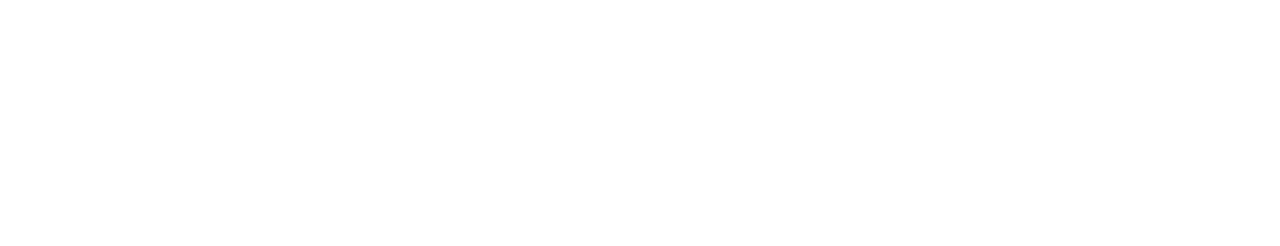
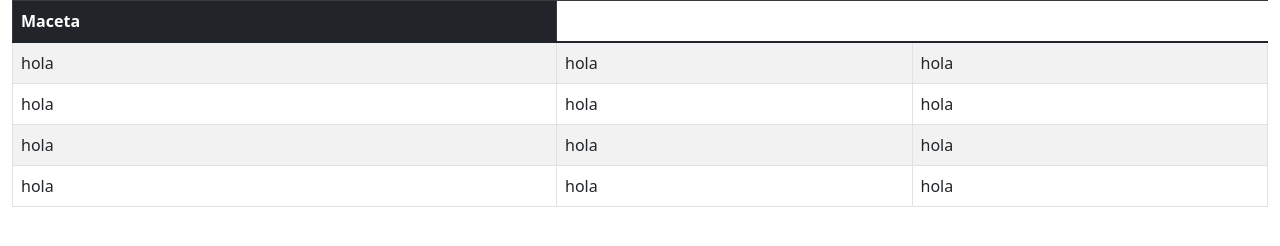
Before and after one commit to erkakii/Bootstrap, a plain HTML site: page Ejercicios/16- Boletin/index.html in a window 1280 px wide. Drawn offline with Linux system fonts and the light colour scheme.

Commit message:
falta por terminar el 13

```diff
--- a/Ejercicios/16- Boletin/css-web/index.css
+++ b/Ejercicios/16- Boletin/css-web/index.css
@@ -0,0 +1,12 @@
+
+.rojo{
+    background-color: red;
+}
+
+.verde{
+    background-color: green;
+}
+
+.negro{
+    background-color: black;
+}
--- a/Ejercicios/16- Boletin/index.html
+++ b/Ejercicios/16- Boletin/index.html
@@ -12,7 +12,33 @@
 <div class="container-fluid">
     <div class="row">
         <div class="col-12">
-
+            <table class="table table-hover table-striped table-bordered">
+                <thead class="table-dark">
+                <th>Maceta</th>
+                </thead>
+                <tbody>
+                <tr>
+                    <td>hola</td>
+                    <td>hola</td>
+                    <td>hola</td>
+                </tr>
+                <tr>
+                    <td>hola</td>
+                    <td>hola</td>
+                    <td>hola</td>
+                </tr>
+                <tr>
+                    <td>hola</td>
+                    <td>hola</td>
+                    <td>hola</td>
+                </tr>
+                <tr>
+                    <td>hola</td>
+                    <td>hola</td>
+                    <td>hola</td>
+                </tr>
+                </tbody>
+            </table>
         </div>
     </div>
 </div>
```
Also changed, not shown: 1 other file.
